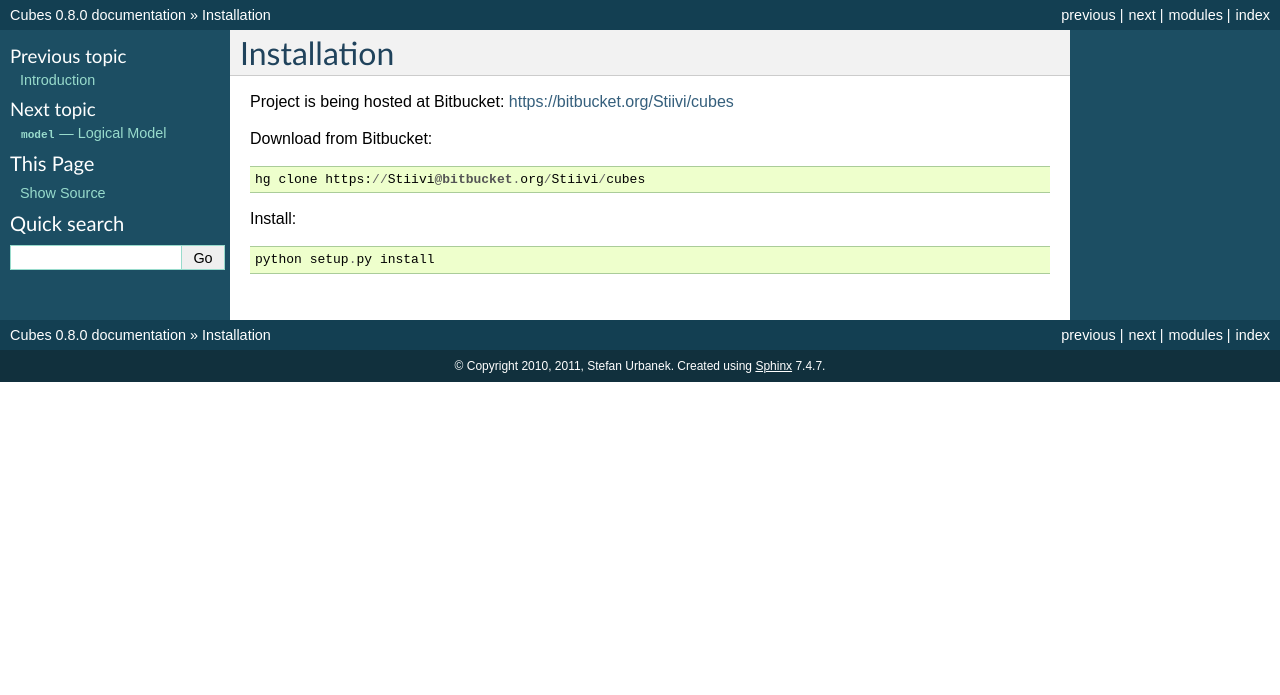
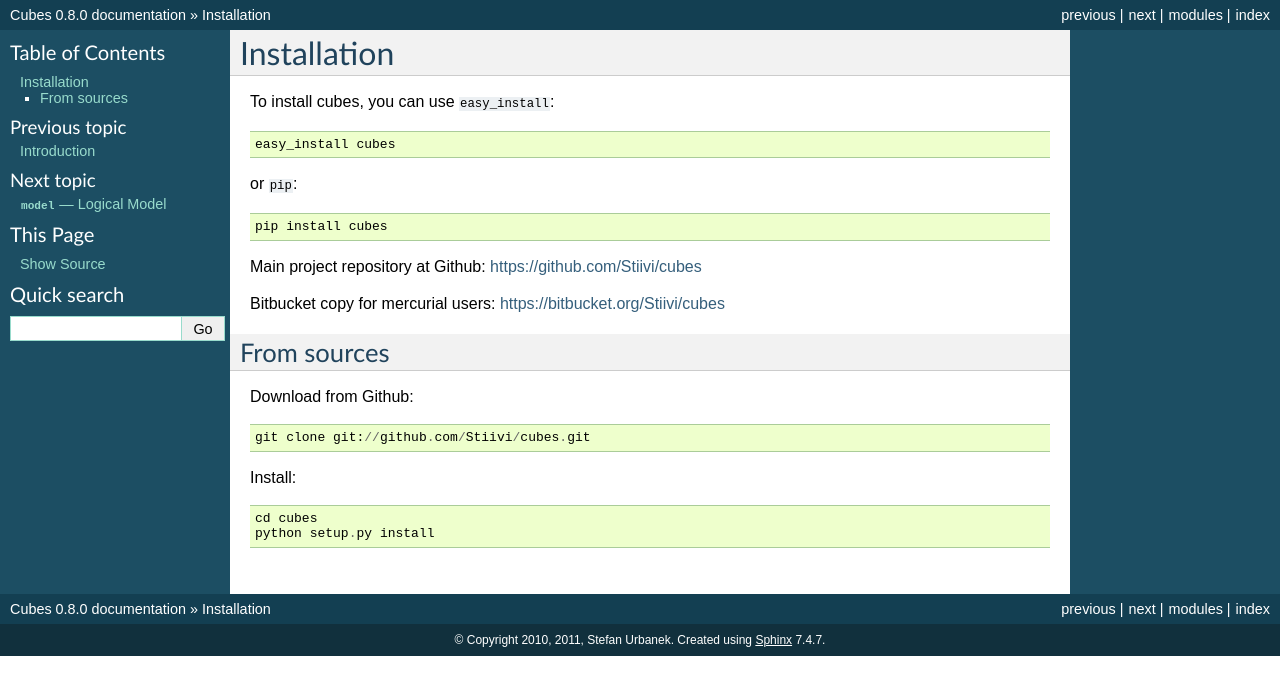
Before and after one commit to DataBrewery/cubes, a Sphinx documentation site: the page built from doc/install.rst, in a window 1280 px wide. Shown: the top 695 px of the page. Built offline with Sphinx 7.4.7, drawn with Linux system fonts in a browser that asks for light colours.

Commit message:
main repository is now github, changed references in doc/readme

```diff
--- a/doc/index.rst
+++ b/doc/index.rst
@@ -28,8 +28,11 @@ Contact and Getting Help
 If you have questions, problems or suggestions, you can send a message to `Google group`_ or
 `write to me`_ (Stefan Urbanek - author).
 
+Report bugs in `github issues`_ tracking
+
 .. _Google group: http://groups.google.com/group/cubes-discuss
 .. _write to me: stefan.urbanek@gmail.com
+.. _github issues: https://github.com/Stiivi/cubes/issues
 
 Indices and tables
 ==================
--- a/doc/install.rst
+++ b/doc/install.rst
@@ -1,12 +1,27 @@
 Installation
 ++++++++++++
 
-Project is being hosted at Bitbucket: https://bitbucket.org/Stiivi/cubes
+To install cubes, you can use ``easy_install``::
 
-Download from Bitbucket::
+    easy_install cubes
 
-    hg clone https://Stiivi@bitbucket.org/Stiivi/cubes
+or ``pip``::
+
+    pip install cubes
+
+Main project repository at Github: https://github.com/Stiivi/cubes
+
+Bitbucket copy for mercurial users: https://bitbucket.org/Stiivi/cubes
+
+
+From sources
+~~~~~~~~~~~~
+
+Download from Github::
+
+    git clone git://github.com/Stiivi/cubes.git
 
 Install::
 
+    cd cubes
     python setup.py install
```
Also changed, not shown: 2 other files.
